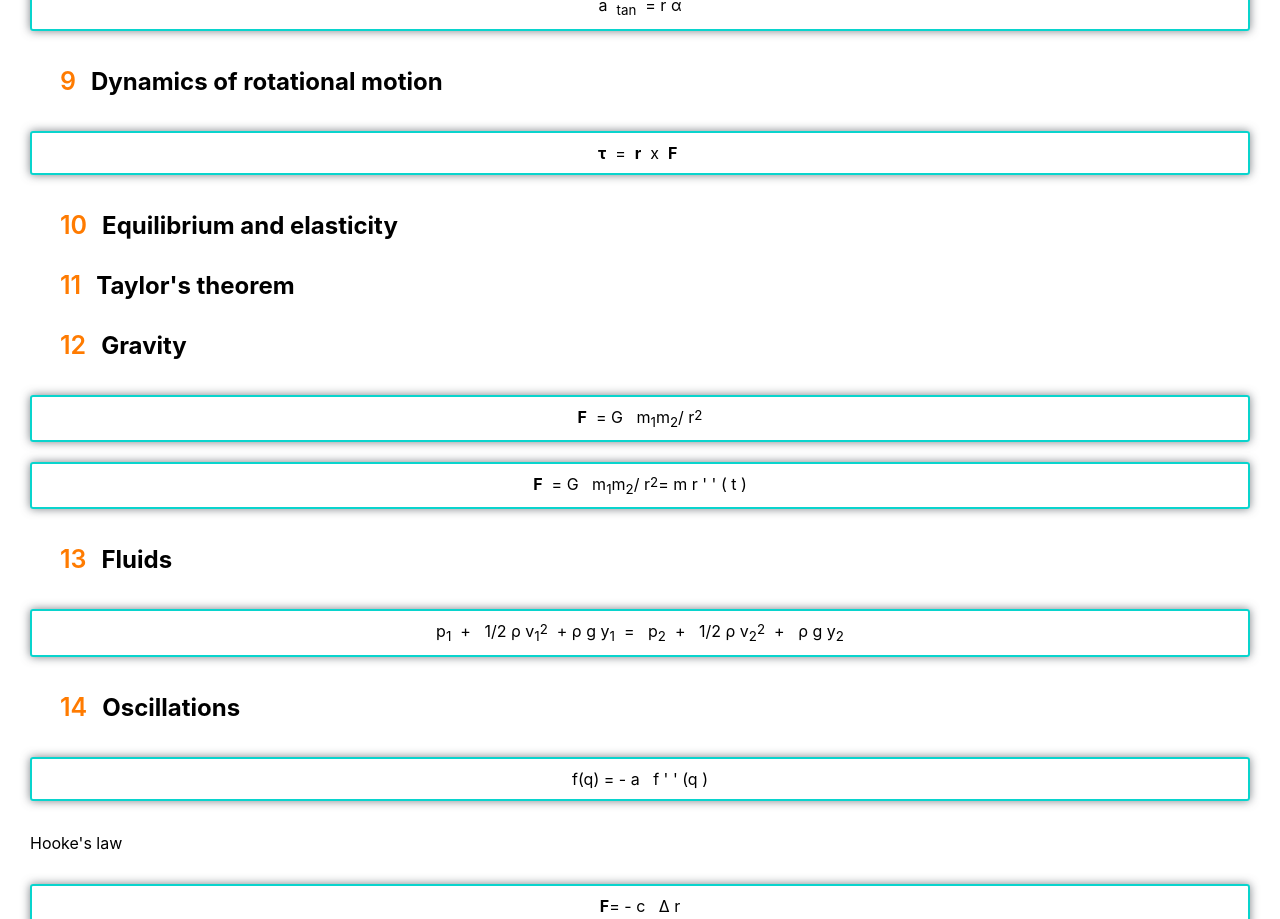
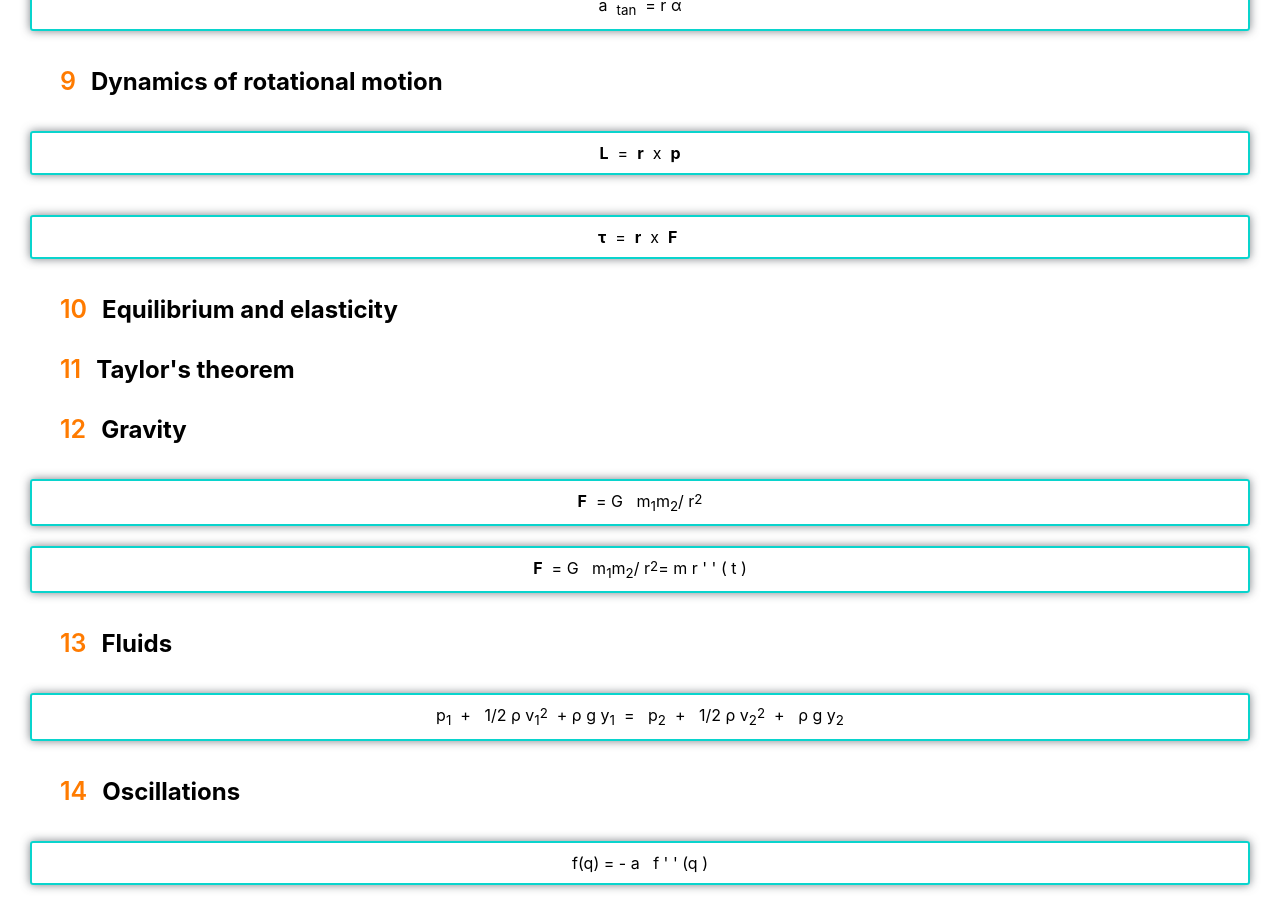
Before and after one commit to JRFink/jrfphyspagesnew, a Next.js app: page /education/gp1/equat in a window 1280 px wide. Shown: the part 2255-3174 px from the top of the page. Built offline with nearby package versions, Linux system fonts and the light colour scheme.

Commit message:
Update index.tsx

```diff
--- a/pages/education/gp1/equat/index.tsx
+++ b/pages/education/gp1/equat/index.tsx
@@ -159,6 +159,11 @@ const Equat = () => {
                 Dynamics of rotational motion
             </h2>
             <br />
+                <br />
+                <div className={style.equationBox}>
+                     <div className={style.equation}><b>L</b> &nbsp; = &nbsp; <b>r</b> &nbsp; x &nbsp; <b>p</b></div>
+                 </div>
+             <br />
             <br />
                 <div className={style.equationBox}>
                     <div className={style.equation}> <b>&#964;</b> &nbsp; = &nbsp; <b>r</b> &nbsp; x &nbsp; <b>F</b> &nbsp; </div>
```
